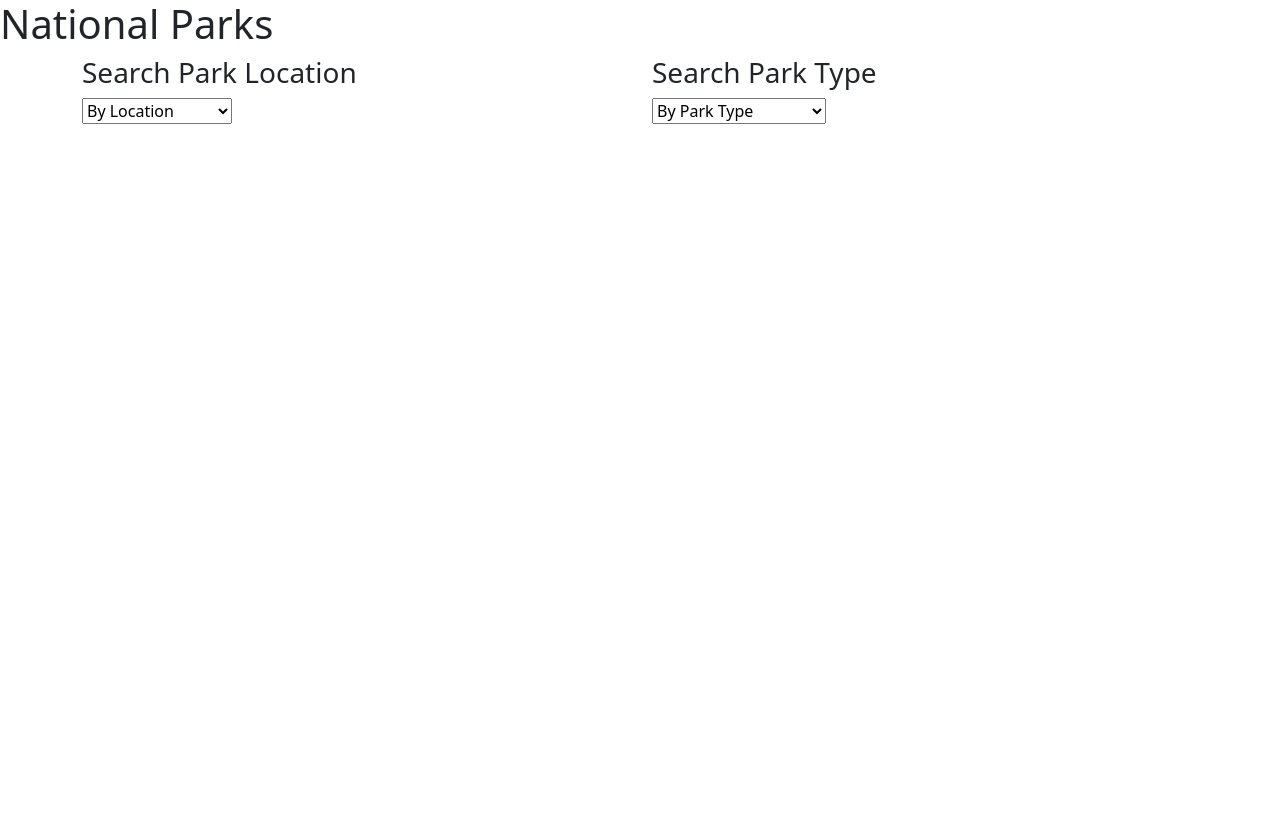
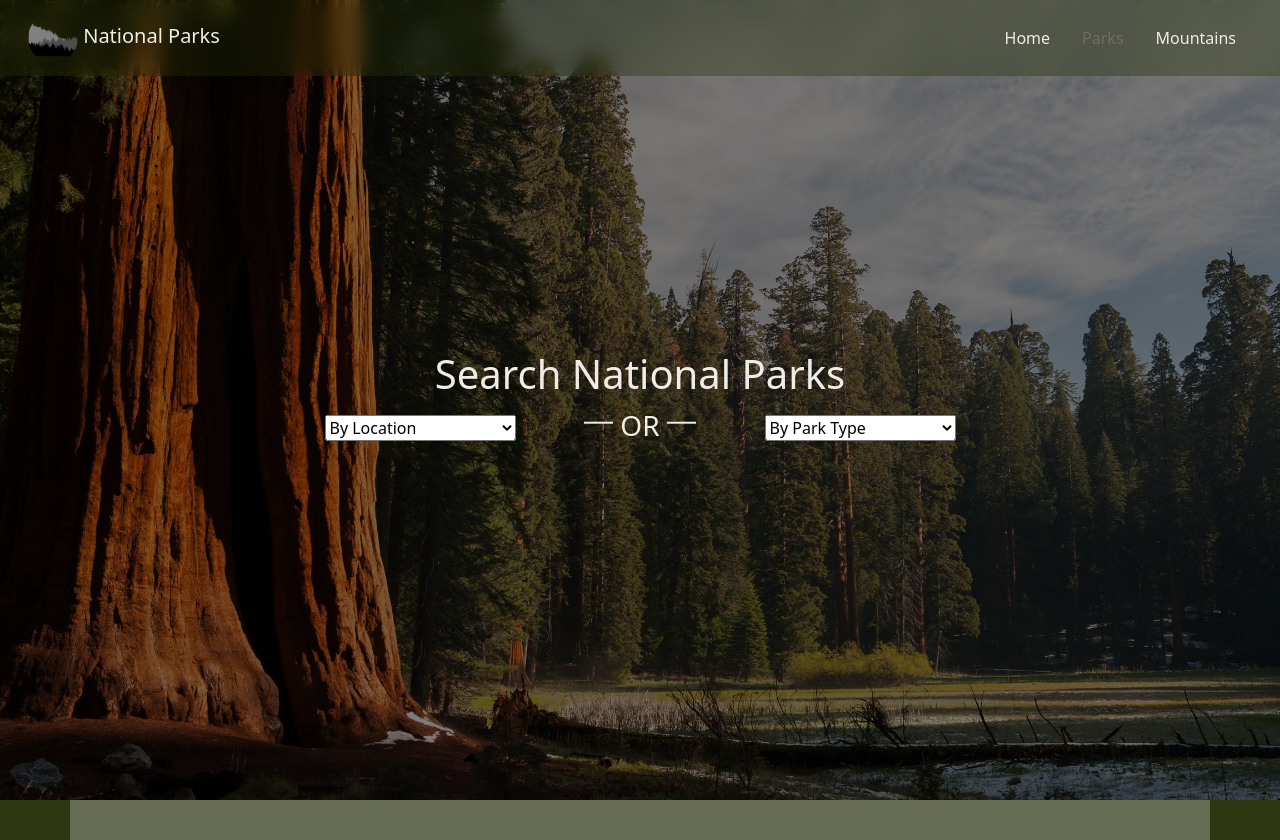
Before and after one commit to kitsuana/CapstoneTwo_EnjoyTheOutdoors, a plain HTML site: page nationalParks.html in a window 1280 px wide. Before the commit the page ends 800 px from the top, so only its background shows below. Drawn offline with nearby package versions, Linux system fonts and the light colour scheme.

Commit message:
added css to both html files and javascript to nationalParks.js

```diff
--- /dev/null
+++ b/css/nationalParks.css
@@ -0,0 +1,104 @@
+body, html {
+    height: 100%;
+    background-color: #2d3813;
+}
+
+.hero-image {
+    background-image: linear-gradient(
+        rgba(0, 0, 0, 0.5),
+        rgba(0, 0, 0, 0.5)
+        ), url("../images/Sequoia-National-Park.webp");
+    height: 100%;
+    background-position: center;
+    background-repeat: no-repeat;
+    background-size: cover;
+    position: relative;
+    background-color: #2d3813;
+}
+
+.hero-text {
+    text-align: center;
+    position: absolute;
+    top: 50%;
+    left: 50%;
+    transform: translate(-50%, -50%);
+    color: #f1ece6;
+    padding: 10px;
+}
+select {
+    width: 191px;
+}
+
+nav {
+    backdrop-filter: blur(10px);
+    background-color: #26330359;
+    color: #f1ece6;
+}
+
+.nav-link, .navbar-brand {
+    color: #f1ece6;
+    padding: 7px, 14px;
+}
+
+.active{
+    color: #746c62;
+}
+
+.nav-link:hover, .navbar-brand:hover {
+    color: #678f4c;
+}
+
+.navbar-toggler{
+    border-color: #746c62;
+}
+
+
+#or-search:after, #or-search:before {
+    content: "\000a0\000a0\000a0\000a0";
+    text-decoration: line-through;
+    vertical-align: text-top;
+
+}
+
+.search-box {
+    width: 220px;
+}
+
+#scroll-text{
+    top: 90%;
+    opacity: 0;
+}
+
+.scroll-down {
+    animation: pop-up 4s linear 6 forwards;
+}
+
+@keyframes pop-up {
+    0% {
+        opacity: 0.9;
+        bottom: 10%;
+    }
+    25% {
+        opacity: 0.3;
+        bottom: 5%;
+    }
+    50% {
+        opacity: 0.9;
+        bottom: 10%;
+    }
+    75% {
+        opacity: 0.3;
+        bottom: 5%;
+    }
+    100% {
+        opacity: 0.9;
+        bottom: 10%;
+    }
+}
+
+#park-placeholder {
+    padding: 20px;
+    text-align: center;
+    backdrop-filter: blur(10px);
+    background-color: rgba(228, 225, 222, 0.315)
+}
--- /dev/null
+++ b/css/style.css
@@ -0,0 +1,56 @@
+body, html {
+    height: 100%;
+    background-color: #2d3813;
+}
+
+.hero-image {
+    background-image: linear-gradient(
+        rgba(0, 0, 0, 0.5),
+        rgba(0, 0, 0, 0.5)
+        ), url("../images/Arches-National-Park-twilight-desert.jpg");
+    height: 100%;
+    background-position: center;
+    background-repeat: no-repeat;
+    background-size: cover;
+    position: relative;
+    background-color: darkslategray;
+}
+
+.hero-text {
+    text-align: center;
+    position: absolute;
+    top: 35%;
+    left: 50%;
+    transform: translate(-50%, -50%);
+    color: #f1ece6;
+}
+
+nav {
+    backdrop-filter: blur(10px);
+    background-color: #26330359;
+}
+
+.nav-link, .navbar-brand {
+    color: #f1ece6;
+    padding: 7px, 14px;
+}
+
+.active{
+    color: #746c62;
+}
+
+.nav-link:hover, .navbar-brand:hover {
+    color: #678f4c;
+}
+
+.navbar-toggler{
+    border-color: #746c62;
+}
+
+#info-text {
+    top: 90%;
+    backdrop-filter: blur(5px);
+    background-color: #26330359;
+    font-style: italic;
+    padding: 5px;
+}
--- a/nationalParks.html
+++ b/nationalParks.html
@@ -4,38 +4,75 @@
     <meta charset="UTF-8">
     <meta name="viewport" content="width=device-width, initial-scale=1.0">
     <title>National Parks Search</title>
-    <link href="https://cdn.jsdelivr.net/npm/bootstrap@5.3.2/dist/css/bootstrap.min.css" rel="stylesheet" integrity="sha384-T3c6CoIi6uLrA9TneNEoa7RxnatzjcDSCmG1MXxSR1GAsXEV/Dwwykc2MPK8M2HN" crossorigin="anonymous"></head>
+    <link href="https://cdn.jsdelivr.net/npm/bootstrap@5.3.2/dist/css/bootstrap.min.css" rel="stylesheet" integrity="sha384-T3c6CoIi6uLrA9TneNEoa7RxnatzjcDSCmG1MXxSR1GAsXEV/Dwwykc2MPK8M2HN" crossorigin="anonymous">
+    <link href="css/nationalParks.css" rel="stylesheet" />
+</head>
+
 <body>
 
+    <div class="hero-image">
         <header>
-
+            <nav class="navbar navbar-expand-md navbar-dark">
+                <div class="container-fluid ms-auto">
+                    <a class="navbar-brand ps-3" href="index.html">
+                        <img src="images/forest-treeline-silhouette.png" alt="Tree Silhouette Logo" width="50" class="d-inline-block align-text-center rounded-pill">
+                        National Parks
+                    </a>
+                    <button class="navbar-toggler" type="button" data-bs-toggle="collapse" data-bs-target="#collapsibleNavbar">
+                        <span class="navbar-toggler-icon"></span>
+                    </button>
+                    <div class="collapse navbar-collapse justify-content-end px-3" id="collapsibleNavbar">
+                        <ul class="nav justify-content-center">
+                        <li class="nav-item">
+                            <a class="nav-link" href="index.html">Home</a>
+                        </li>
+                        <li class="nav-item">
+                            <a class="nav-link active" href="nationalParks.html">Parks</a>
+                        </li>
+                        <li class="nav-item">
+                            <a class="nav-link" href="#">Mountains</a>
+                        </li>
+                        </ul>
+                    </div>
+                </div>
+            </nav>
         </header>
 
-    <main>
-        <h1>National Parks</h1>
-
+        <div class="hero-text container">
             <div class="container">
-            <div class="row">
-                <div class="col">
-                    <h3>Search Park Location</h3>
+                <h1>Search National Parks</h1>
+                <div class="row row-cols-1 row-cols-md-3 align-items-center justify-content-center">
+                    <div class="search-box">
                         <select id="park-location-dropdown">
                             <option>By Location</option>
                         </select>
                     </div>
 
-                <div class="col">
-                    <h3>Search Park Type</h3>
+                    <div class="search-box">
+                        <h3><span id="or-search"> OR </span></h3>
+                    </div>
+
+                    <div class="search-box">
                         <select id="park-type-dropdown">
                             <option>By Park Type</option>
                         </select>
                     </div>
                 </div>
             </div>
+        </div>
 
-        <div id="park-placeholder"></div>
+        <div class="hero-text" id="scroll-text">
+            <h3>Scroll Down</h3>
+            <h3>︾</h3>
+        </div>
+    </div>
+
+    <main>
+        <div class="container" id="park-placeholder"></div>
     </main>
 
 
     <script src="scripts/nationalParks.js" type="module" ></script>
+    <script src="https://cdn.jsdelivr.net/npm/bootstrap@5.3.2/dist/js/bootstrap.bundle.min.js"></script>
 </body>
 </html>
--- a/scripts/nationalParks.js
+++ b/scripts/nationalParks.js
@@ -26,19 +26,28 @@ window.onload = ()=>{
 
     locationDropdownEl.onchange = () => {
         console.log(locationDropdownEl.value);
+        parkPlaceholder.innerHTML = "";
+        parkTypeDropdownEl.selectedIndex = 0
+
+
+        for(let nationalPark of nationalParksArray){
+            if(nationalPark.State === locationDropdownEl.value){
+                displayPark(nationalPark);
+            }
+        }
     }
 
     parkTypeDropdownEl.onchange = () => {
         console.log(parkTypeDropdownEl.value);
+        parkPlaceholder.innerHTML = "";
+        locationDropdownEl.selectedIndex = 0
 
-        let parks = [];
 
         for(let nationalPark of nationalParksArray){
             if(nationalPark.LocationName.includes(parkTypeDropdownEl.value)){
-                parks.push(nationalPark);
+                displayPark(nationalPark);
             }
         }
-        console.log(parks);
     }
 
 }
@@ -59,4 +68,21 @@ function populateTypeDropdown(){
 
 function displayPark(park){
 
+    let parkTitle = document.createElement("h2");
+    parkTitle.innerHTML = `${park.LocationName}`
+    parkPlaceholder.appendChild(parkTitle);
+
+    let parkDescription = document.createElement("p");
+    parkDescription.innerHTML = `<h5>Location:</h5>
+    <p>${park.City}, ${park.State}<p> <hr/>`;
+    parkPlaceholder.appendChild(parkDescription);
+
+
+
+    scrollIndicator();
 }
+
+function scrollIndicator(){
+    let scrollHeroText = document.getElementById("scroll-text");
+        scrollHeroText.classList.add("scroll-down");
+}
```
Also changed, not shown: index.html (+37 -2 lines), images/60e8b53e6b221a332abbd14e2450f7d4.jpg (added), images/forest-treeline-silhouette.png (added), images/mountain-outline.jpg (added). Lines whose indentation alone changed are shown as unchanged.
